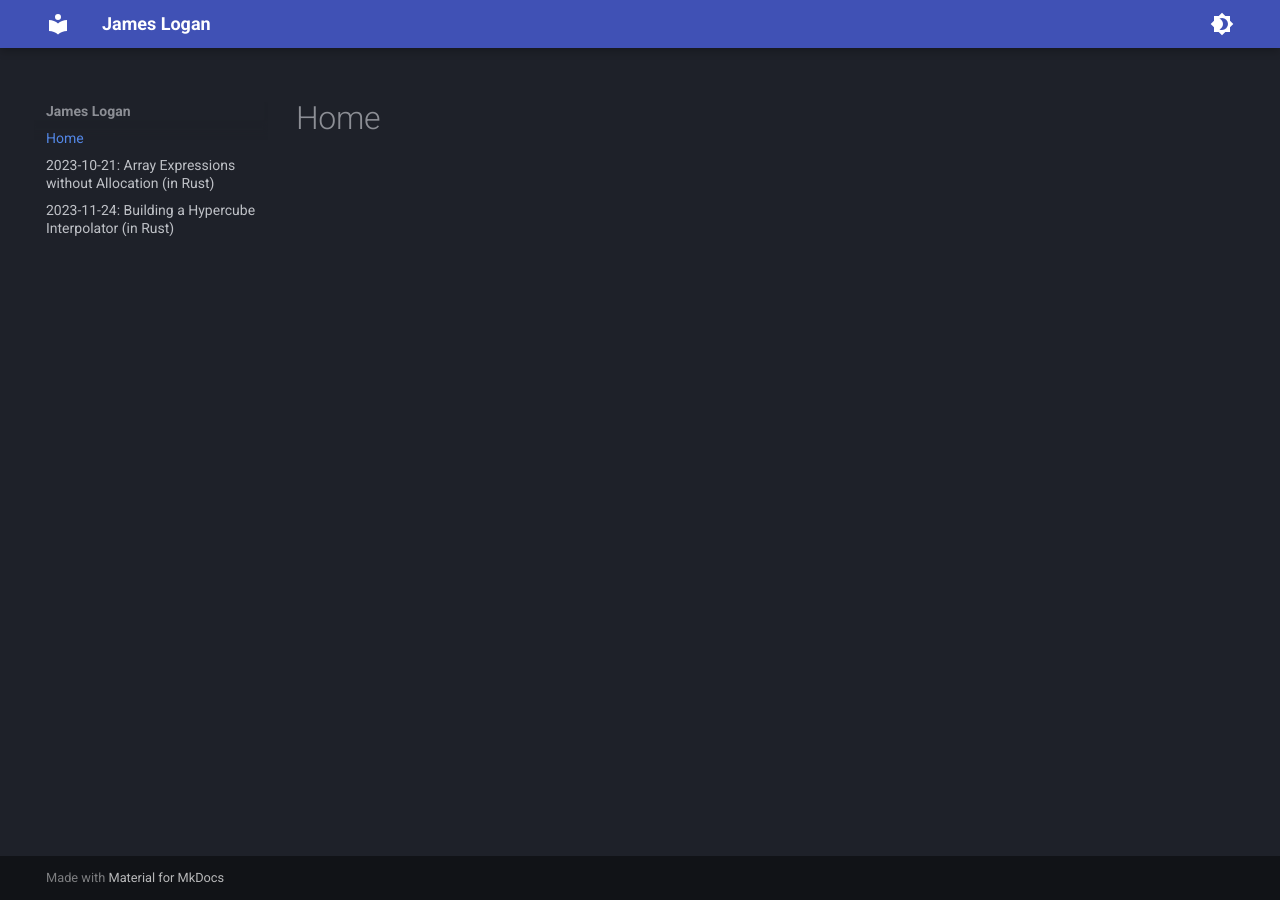
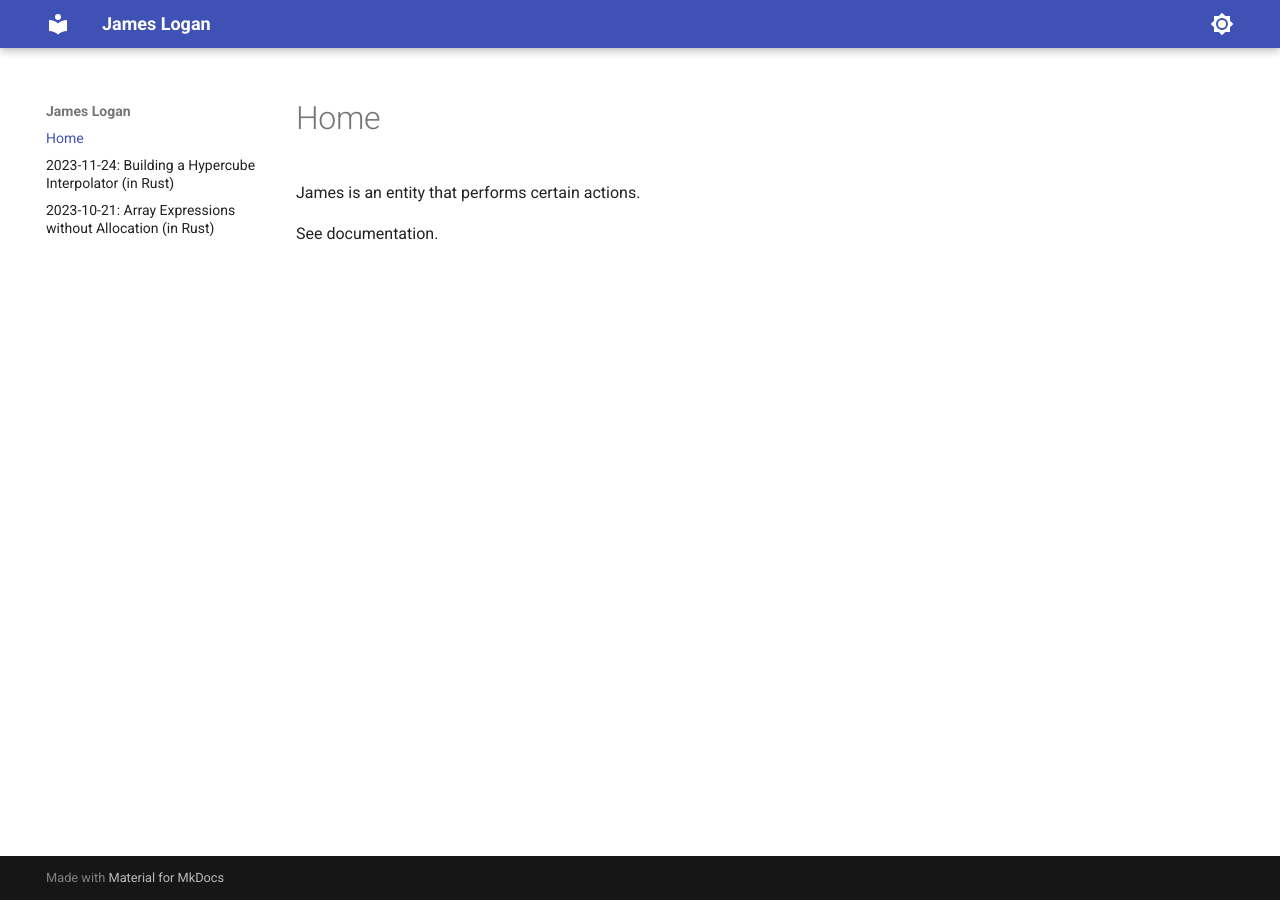
Before and after one commit to jlogan03/jlogan03.github.io, an MkDocs documentation site: the page built from docs/index.md, in a window 1280 px wide. Built offline with MkDocs 1.6.1 and Material for MkDocs 9.7.7, drawn with Linux system fonts in a browser that asks for light colours.

Commit message:
add some content to home & fix some formatting

```diff
--- a/docs/index.md
+++ b/docs/index.md
@@ -1 +1,5 @@
 # Home
+
+James is an entity that performs certain actions.
+
+See documentation.
--- a/docs/2023-11-24-interpn.markdown
+++ b/docs/interpn.markdown
@@ -146,7 +146,9 @@
 on GPU for image scaling, and generalizes to higher polynomials.
 Unfortunately, it doesn't handle points near the edge of the grid very well, nor
 extrapolation - in fact, its performance gains are directly the product of
-sacrificing both correctness and generality. You also have to develop the
+sacrificing both correctness and generality.
+
+You also have to develop the
 footprint coefficients specifically for every dimensionality, and while
 I'm sure there's some series formulation of it similar to how finite difference
 coefficients are tabulated, I have no desire to develop that formulation.
--- a/mkdocs.yml
+++ b/mkdocs.yml
@@ -6,13 +6,13 @@
     - python
   palette:
     # Palette toggle for dark mode
-    - media: "(prefers-color-scheme: light)"
+    - media: "(prefers-color-scheme: dark)"
       scheme: slate
       toggle:
         icon: material/brightness-4
         name: Switch to light mode
     # Palette toggle for light mode
-    - media: "(prefers-color-scheme: dark)"
+    - media: "(prefers-color-scheme: light)"
       scheme: default
       toggle:
         icon: material/brightness-7
```
Also changed, not shown: other parts of docs/interpn.markdown (+1 -1 lines), docs/strobe.markdown (renamed from docs/2023-10-21-strobe.markdown), 1 other file.
